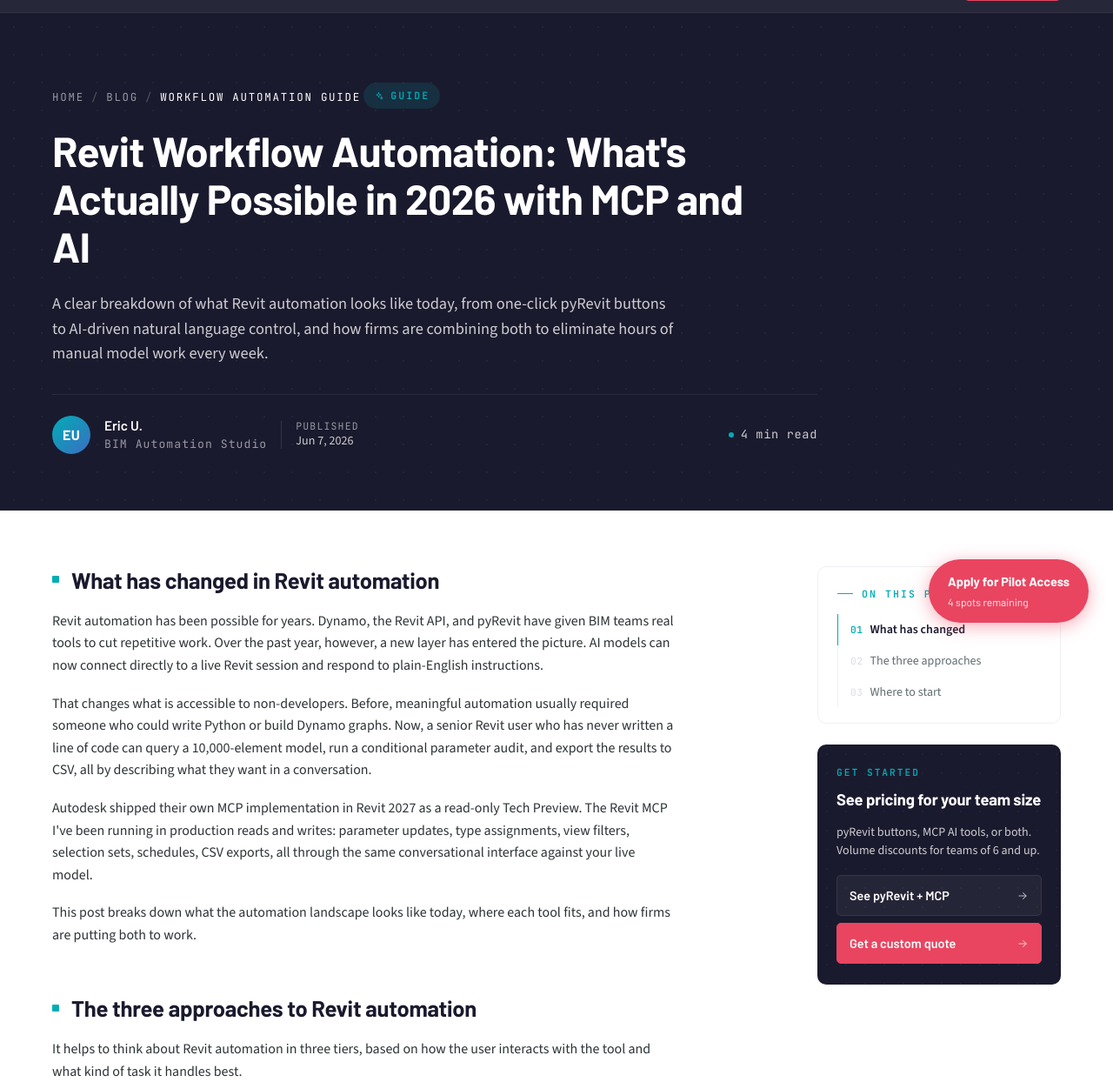
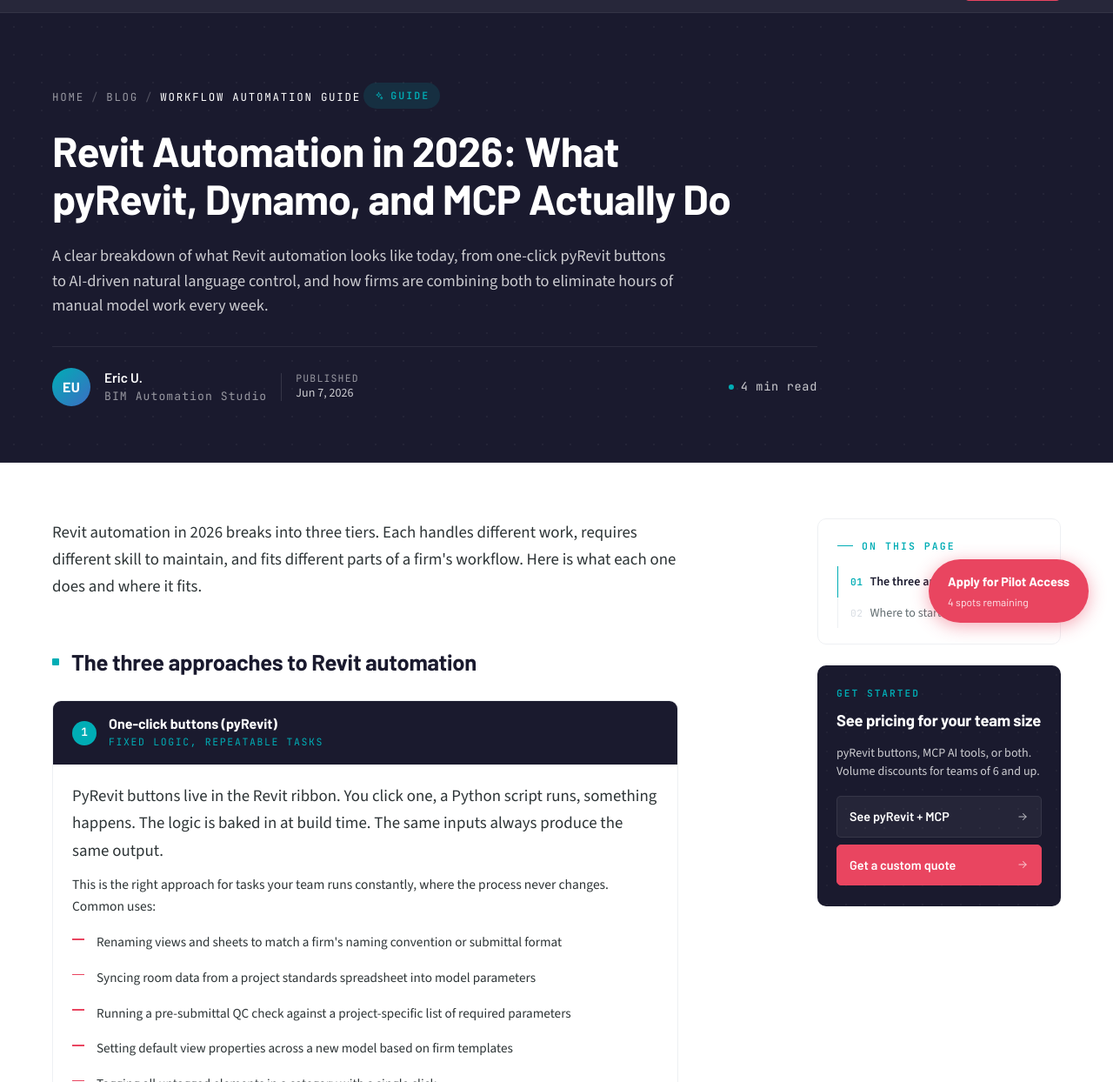
Before and after one commit to BIM-Automation-Studio/bim-automation-studio.github.io, a plain HTML site: page blog-revit-workflow-automation-guide.html in a window 1280 px wide. Shown: the part 56-1300 px from the top of the page at 87% size. Drawn offline with nearby package versions, Linux system fonts and the light colour scheme.

Commit message:
BP4: tighten H1, cut preamble, move Autodesk differentiator; update title in all blog post-cards

```diff
--- a/blog-revit-workflow-automation-guide.html
+++ b/blog-revit-workflow-automation-guide.html
@@ -3,7 +3,7 @@
 <head>
 <meta charset="UTF-8">
 <meta name="viewport" content="width=device-width, initial-scale=1.0">
-<title>Revit Workflow Automation: What's Actually Possible in 2026 with MCP and AI · BIM Automation Studio</title>
+<title>Revit Automation in 2026: What pyRevit, Dynamo, and MCP Actually Do · BIM Automation Studio</title>
 <meta name="description" content="A clear breakdown of Revit automation in 2026: what pyRevit handles, what MCP and AI unlock, and how AEC firms are combining them to cut hours of manual model work every week.">
 <link rel="icon" href="favicon.png">
 <link rel="canonical" href="https://bim-automation-studio.github.io/blog-revit-workflow-automation-guide.html">
@@ -12,7 +12,7 @@
 {
   "@context": "https://schema.org",
   "@type": "Article",
-  "headline": "Revit Workflow Automation: What's Actually Possible in 2026 with MCP and AI",
+  "headline": "Revit Automation in 2026: What pyRevit, Dynamo, and MCP Actually Do",
   "author": { "@type": "Person", "name": "Eric Upshur" },
   "publisher": { "@type": "Organization", "name": "BIM Automation Studio" },
   "datePublished": "2026-06-07"
@@ -499,7 +499,7 @@ img { max-width: 100%; display: block; }
         <span style="color:#fff">Workflow automation guide</span>
       </div>
       <span class="article-hero__tag"><svg class="ic" style="width:11px;height:11px"><use href="#i-sparkles"/></svg> Guide</span>
-      <h1>Revit Workflow Automation: What's Actually Possible in 2026 with MCP and AI</h1>
+      <h1>Revit Automation in 2026: What pyRevit, Dynamo, and MCP Actually Do</h1>
       <p class="article-hero__deck">A clear breakdown of what Revit automation looks like today, from one-click pyRevit buttons to AI-driven natural language control, and how firms are combining both to eliminate hours of manual model work every week.</p>
       <div class="article-hero__byline">
         <div class="byline__avatar">EU</div>
@@ -525,14 +525,9 @@ img { max-width: 100%; display: block; }
 
       <article class="article">
 
-        <h2 id="whats-changed">What has changed in Revit automation</h2>
-        <p>Revit automation has been possible for years. Dynamo, the Revit API, and pyRevit have given BIM teams real tools to cut repetitive work. Over the past year, however, a new layer has entered the picture. AI models can now connect directly to a live Revit session and respond to plain-English instructions.</p>
-        <p>That changes what is accessible to non-developers. Before, meaningful automation usually required someone who could write Python or build Dynamo graphs. Now, a senior Revit user who has never written a line of code can query a 10,000-element model, run a conditional parameter audit, and export the results to CSV, all by describing what they want in a conversation.</p>
-        <p>Autodesk shipped their own MCP implementation in Revit 2027 as a read-only Tech Preview. The Revit MCP I've been running in production reads and writes: parameter updates, type assignments, view filters, selection sets, schedules, CSV exports, all through the same conversational interface against your live model.</p>
-        <p>This post breaks down what the automation landscape looks like today, where each tool fits, and how firms are putting both to work.</p>
+        <p>Revit automation in 2026 breaks into three tiers. Each handles different work, requires different skill to maintain, and fits different parts of a firm's workflow. Here is what each one does and where it fits.</p>
 
         <h2 id="three-tiers">The three approaches to Revit automation</h2>
-        <p>It helps to think about Revit automation in three tiers, based on how the user interacts with the tool and what kind of task it handles best.</p>
 
         <div class="tier-block">
           <div class="tier-block__header">
@@ -579,6 +574,7 @@ img { max-width: 100%; display: block; }
           </div>
           <div class="tier-block__body">
             <p>MCP connects an AI assistant like Claude directly to your live Revit session. You describe what you want in plain English and the AI reads from and writes to your model in response.</p>
+            <p>Autodesk shipped their own MCP in Revit 2027, but it is read-only. The version I run in production reads and writes. Some of the current tools cover parameter updates, view filters, schedules, and CSV exports. The set gets built out based on what each firm actually needs.</p>
             <p>MCP earns its place on tasks that vary. Different elements to target each project, conditions that require reasoning about the model, questions you need answered before deciding what to change. Some real examples:</p>
             <ul>
               <li>"Show me all walls where the structural usage is 'Shear' but no fire rating is assigned."</li>
@@ -618,7 +614,6 @@ img { max-width: 100%; display: block; }
         <nav class="toc" aria-label="Table of contents">
           <div class="toc__label">On this page</div>
           <ol class="toc__list" id="toc-list">
-            <li><a href="#whats-changed">What has changed</a></li>
             <li><a href="#three-tiers">The three approaches</a></li>
             <li><a href="#where-to-start">Where to start</a></li>
           </ol>
@@ -663,7 +658,7 @@ img { max-width: 100%; display: block; }
             <span class="post-card__meta-dot"></span>
             <span>Jun 7, 2026</span>
           </div>
-          <h3 class="post-card__title">Revit Workflow Automation: What's Actually Possible in 2026 with MCP and AI</h3>
+          <h3 class="post-card__title">Revit Automation in 2026: What pyRevit, Dynamo, and MCP Actually Do</h3>
           <p class="post-card__excerpt">A breakdown of the three approaches to Revit automation, where pyRevit, Dynamo, and MCP each fit, and how firms are using all three together.</p>
           <div class="post-card__foot">
             <span class="post-card__readtime">4 min read</span>
```
Also changed, not shown: blog-can-mcp-control-revit-parameters.html (+1 -1 lines), blog-revit-mcp-natural-language-control.html (+1 -1 lines), blog-what-is-mcp-in-revit-bim.html (+1 -1 lines).
